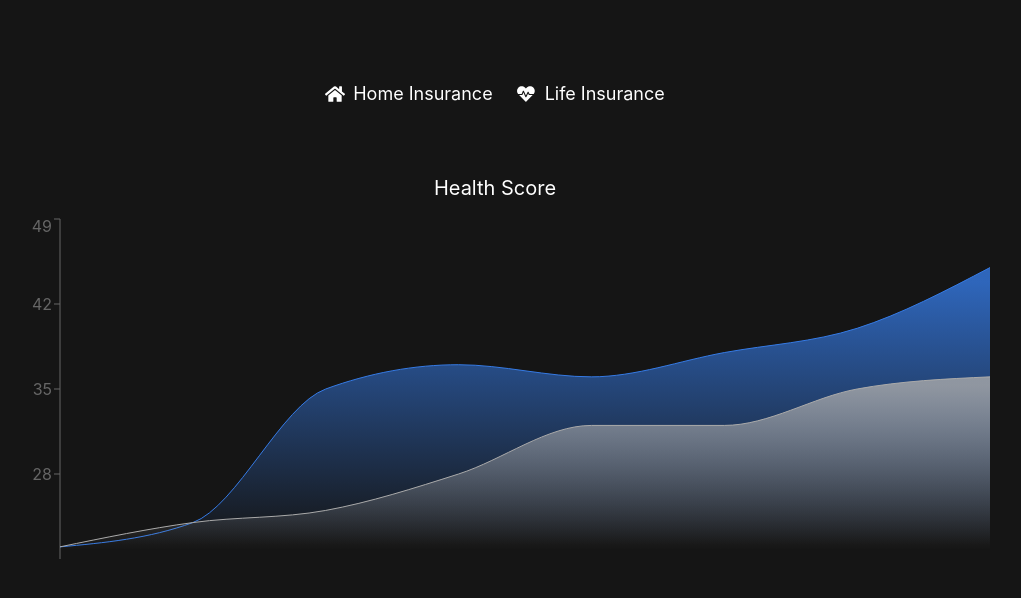
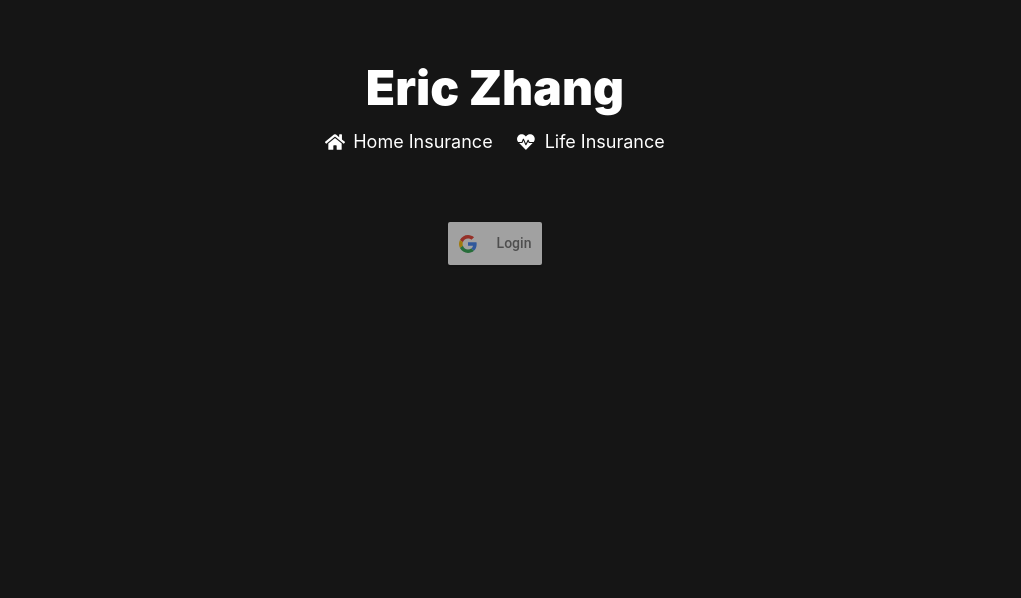
Before and after one commit to ez314/Live-Safe-and-Save, a Next.js app: page /life in a window 1280 px wide. Shown: the top 598 px of the page, without its empty margins (145-1166 px from the left). Built offline with nearby package versions, Linux system fonts and the light colour scheme.

Commit message:
added google fit connection and charting

```diff
--- a/package.json
+++ b/package.json
@@ -13,6 +13,7 @@
     "next": "12.0.9",
     "react": "17.0.2",
     "react-dom": "17.0.2",
+    "react-google-login": "^5.2.2",
     "recharts": "^2.1.8"
   },
   "devDependencies": {
--- a/pages/life.tsx
+++ b/pages/life.tsx
@@ -1,18 +1,60 @@
 import { NextPage } from "next"
+import { useState } from "react"
+import { GoogleLogin } from 'react-google-login';
 import Header from '../components/Header';
 import Chart from '../components/Chart';
 
 const Life: NextPage = () => {
+    let [connected, setConnected] = useState(0);
+    let status = "Exceptional"
+    let statusColor = "green"
+
+    const responseGoogle = (response) => {
+
+        setConnected(connected+1)
+        setInterval(() => {
+          setConnected(100)
+        }, 8000)
+    }
+
   return (
     <div className='mt-16 flex flex-col items-center text-custom-white-0'>
 
-      <Header />
+      <Header name="Eric Zhang" />
 
       <div className='mt-16 flex flex-col items-center'>
-        <div className='text-xl mb-3 '>Health Score</div>
-        {/* <div className='my-2 text-4xl font-extrabold'><span className='text-custom-green'>$</span>140.87</div>
-        <div className='custom-btn'>Recalculate</div> */}
-        <Chart scores={[22,24,35, 37, 36, 38,40,45]} width={1000}/>
+          {connected > 1 ?
+          <>
+          <div className='text-xl mb-3'>Health Score</div>
+          {/* <div className='my-2 text-4xl font-extrabold'><span className='text-custom-green'>$</span>140.87</div>
+          <div className='custom-btn'>Recalculate</div> */}
+          <Chart scores={[22,24,35,37,36,38,40,45]} width={1000}/>
+
+          <span className='text-3xl mt-3'>Your Status: <span className={`text-${statusColor}-300`}>{status}</span></span>
+          </>
+          :
+          connected == 1 ?
+          <>
+            <button type="button" className="inline-flex items-center px-4 py-2 font-semibold leading-6 text-sm shadow rounded-md text-white bg-indigo-500 hover:bg-indigo-400 transition ease-in-out duration-150 cursor-not-allowed" disabled="">
+              <svg className="animate-spin -ml-1 mr-3 h-5 w-5 text-white" xmlns="http://www.w3.org/2000/svg" fill="none" viewBox="0 0 24 24">
+                <circle className="opacity-25" cx="12" cy="12" r="10" stroke="currentColor" stroke-width="4"></circle>
+                <path className="opacity-75" fill="currentColor" d="M4 12a8 8 0 018-8V0C5.373 0 0 5.373 0 12h4zm2 5.291A7.962 7.962 0 014 12H0c0 3.042 1.135 5.824 3 7.938l3-2.647z"></path>
+              </svg>
+              Processing...
+            </button>
+          </>
+          :
+          <button onClick={responseGoogle}>
+           <GoogleLogin
+            clientId="493287411019-43n1uaqe9tg03pkmpdv7um32f14ctc8l.apps.googleusercontent.com"
+            buttonText="Login"
+            // onSuccess={responseGoogle}
+            // onFailure={responseGoogle}
+            // cookiePolicy={'single_host_origin'}
+        />
+          {/* <button className="bg-blue-500 hover:bg-blue-700 text-white font-bold py-2 px-4 rounded" onClick={()=>setConnected(true)}>Connect to Fitbit</button> */}
+          </button>
+        }
       </div>
     </div>
   )
```
Also changed, not shown: 1 other file (tests, documents, lock files or other folders).
